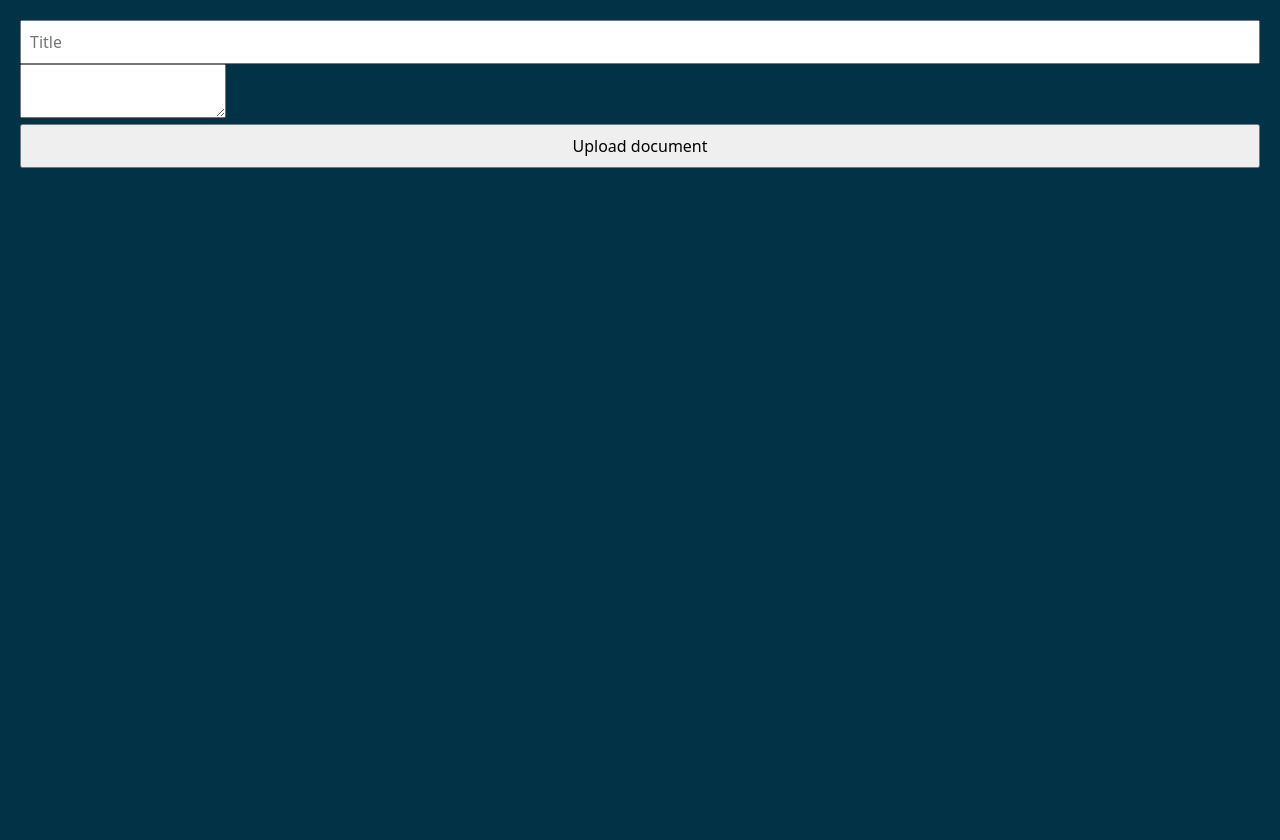
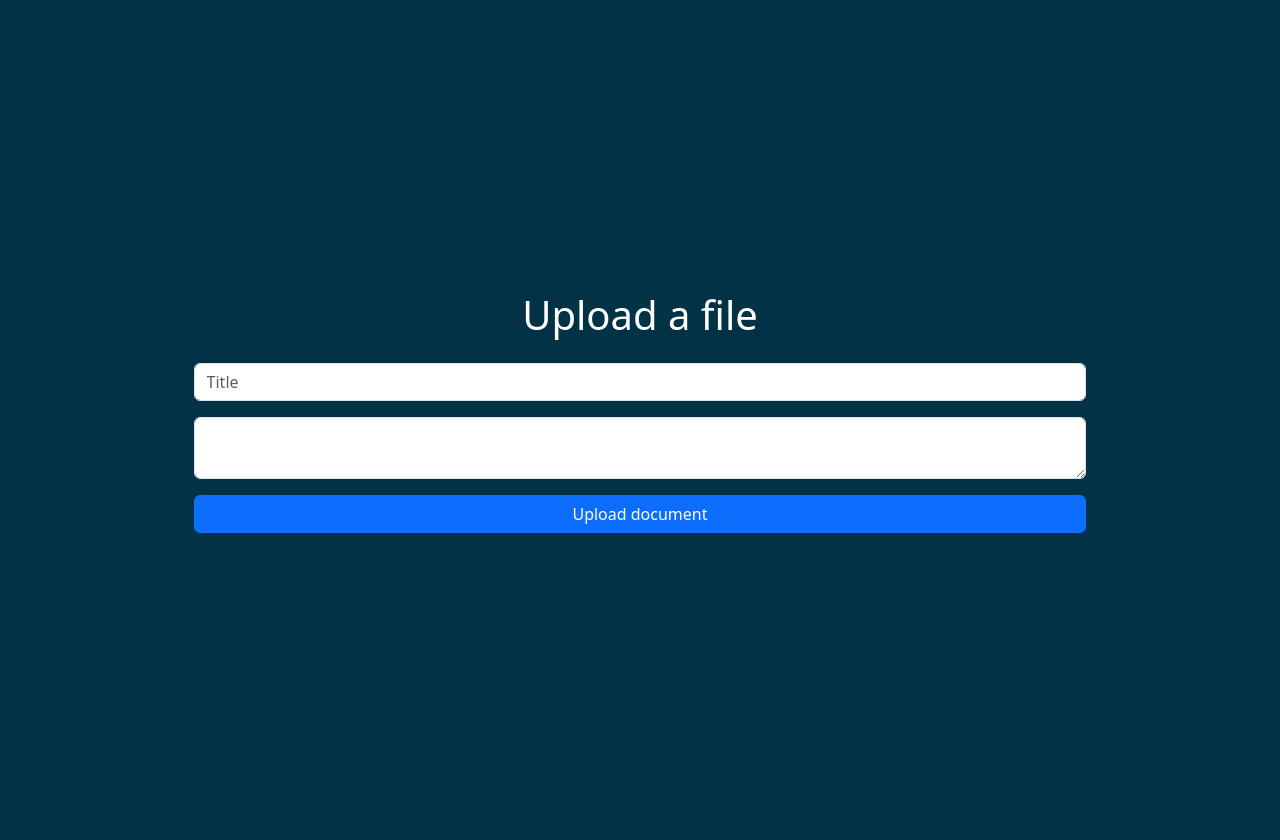
Before and after one commit to MateiBuzdea/FileSense-Project, a Flask app: page /upload in a window 1280 px wide. Shown: the part 88-928 px from the top of the page. Before the commit the page ends 256 px from the top, so only its background shows below. Run offline with Flask 3, Linux system fonts and the light colour scheme; parts of the project's set-up code (start-up, migrations or seed data) failed here and were passed over.

Commit message:
Update upload.html

```diff
--- a/web/app/templates/upload.html
+++ b/web/app/templates/upload.html
@@ -6,11 +6,20 @@
     <div>{{ error }}</div>
 {% endif %}
 
-<form action="{{ url_for('core.upload') }}", method="POST">
-    <input type="hidden" name="csrf_token" value="{{ csrf_token() }}" />
-    <input type="text" name="title" placeholder="Title">
-    <textarea name="content"></textarea>
-    <input type="submit" value="Upload document">
-</form>
+    <div class="container d-flex flex-column justify-content-center align-items-center" style="height: 100vh;">
+        <div>
+            <h1 style="color: white">Upload a file</h1>
+        </div>
+        <div style="width: 80%;">
+            <form action="{{ url_for('core.upload') }}" method="POST">
+                <p><input type="hidden" name="csrf_token" value="{{ csrf_token() }}" /></p>
+                <p><input class="form-control" type="text" name="title" placeholder="Title"></p>
+                <p><textarea class="form-control" name="content"></textarea></p>
+                <p><button type="submit" class="btn btn-primary w-100" value="Upload document">Upload document</button>
+                </p>
+                <!-- <p><input type="submit" value="Upload document"></p> -->
+            </form>
+        </div>
+    </div>
 
 {% endblock %}
```
